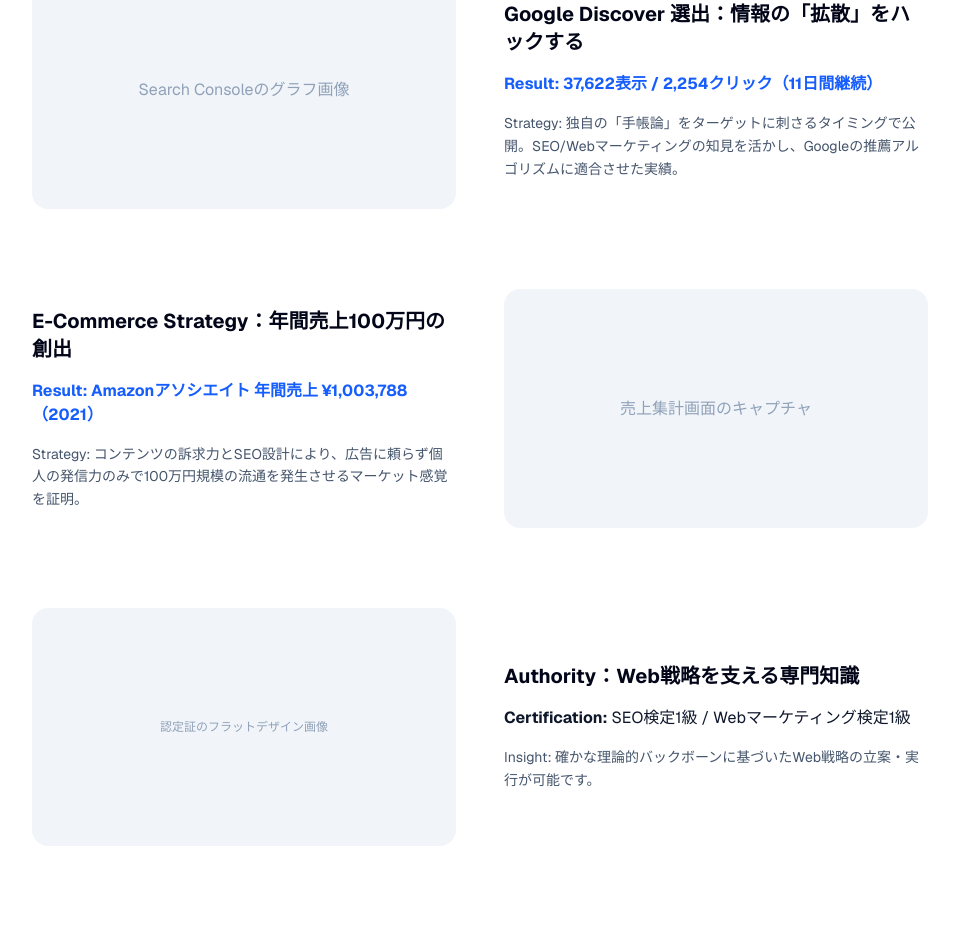
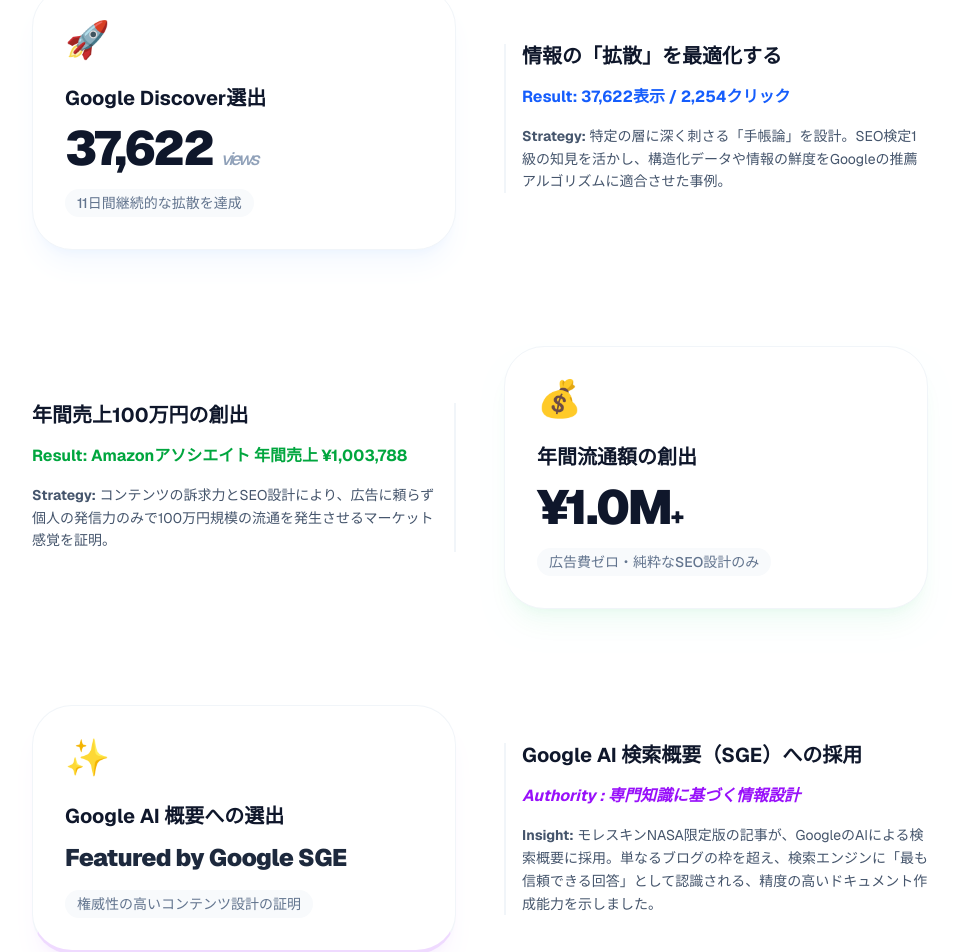
Before and after one commit to watataku-sketch/my-portfolio, a Next.js app: page /works in a window 1280 px wide. Shown: the part 7120-8072 px from the top of the page, without its empty margins (160-1119 px from the left). Built offline with nearby package versions, Linux system fonts and the light colour scheme.

Commit message:
feat: complete Portfolio Works page

```diff
--- a/src/app/works/page.tsx
+++ b/src/app/works/page.tsx
@@ -267,49 +267,91 @@ export default function WorksPage() {
   </div>
 </section>
 
-          {/* --- Section: Digital Impact --- */}
+  {/* --- Section: Digital Impact & Strategy --- */}
 <section className="mb-32">
-            <h2 className="text-3xl font-extrabold mb-12 tracking-tight flex flex-col gap-2 text-slate-950">
-              <span className="flex items-center gap-3">
+  <div className="flex flex-col gap-2 mb-16">
+    <h2 className="text-3xl font-extrabold tracking-tight text-slate-950 flex items-center gap-3">
       <span className="text-blue-600">📈</span> Digital Impact & Strategy
-             </span>
-              <span className="text-lg md:text-xl font-medium text-slate-500 tracking-normal">
+    </h2>
+    <p className="text-lg text-slate-500 font-medium">
       デジタル・インパクトと戦略：「数字」と「戦略」で示す構築力
-            </span>
-            </h2>
-            <div className="space-y-20">
+    </p>
+  </div>
+
+  <div className="space-y-24">
+
+    {/* 01. Google Discover (左にカード / 右にテキスト) */}
     <div className="grid grid-cols-1 md:grid-cols-2 gap-12 items-center">
-                <div className="bg-slate-100 aspect-video rounded-2xl flex items-center justify-center text-slate-400">Search Consoleのグラフ画像</div>
-                <div>
-                  <h4 className="font-bold text-xl mb-4 text-slate-950">Google Discover 選出：情報の「拡散」をハックする</h4>
-                  <p className="text-blue-600 font-bold mb-4">Result: 37,622表示 / 2,254クリック（11日間継続）</p>
+      <div className="p-8 bg-white rounded-[40px] border border-slate-100 shadow-xl shadow-blue-500/5 transition-all hover:shadow-blue-500/10">
+        <div className="text-blue-600 text-4xl mb-6">🚀</div>
+        <h4 className="font-bold text-xl mb-3 text-slate-900">Google Discover選出</h4>
+        <p className="text-5xl font-black text-slate-900 mb-4 tracking-tighter">
+          37,622 <span className="text-lg font-medium text-slate-400 italic">views</span>
+        </p>
+        <p className="text-sm text-slate-500 font-medium bg-slate-50 inline-block px-3 py-1 rounded-full">
+          11日間継続的な拡散を達成
+        </p>
+      </div>
+
+      <div className="space-y-4 pl-4 border-l-2 border-slate-100">
+        <h4 className="text-xl font-bold text-slate-900 leading-tight">
+          情報の「拡散」を最適化する
+        </h4>
+        <p className="text-blue-600 font-bold">Result: 37,622表示 / 2,254クリック</p>
         <p className="text-sm text-slate-600 leading-relaxed">
-                    Strategy: 独自の「手帳論」をターゲットに刺さるタイミングで公開。SEO/Webマーケティングの知見を活かし、Googleの推薦アルゴリズムに適合させた実績。
+          <strong>Strategy:</strong> 特定の層に深く刺さる「手帳論」を設計。SEO検定1級の知見を活かし、構造化データや情報の鮮度をGoogleの推薦アルゴリズムに適合させた事例。
         </p>
       </div>
     </div>
 
+    {/* 02. E-Commerce (左にテキスト / 右にカード) */}
     <div className="grid grid-cols-1 md:grid-cols-2 gap-12 items-center">
-                <div className="order-2 md:order-1">
-                  <h4 className="font-bold text-xl mb-4 text-slate-950">E-Commerce Strategy：年間売上100万円の創出</h4>
-                  <p className="text-blue-600 font-bold mb-4">Result: Amazonアソシエイト 年間売上 ¥1,003,788（2021）</p>
+      <div className="order-2 md:order-1 space-y-4 pr-4 border-r-2 border-slate-100">
+        <h4 className="text-xl font-bold text-slate-900 leading-tight">
+          年間売上100万円の創出
+        </h4>
+        <p className="text-green-600 font-bold">Result: Amazonアソシエイト 年間売上 ¥1,003,788</p>
         <p className="text-sm text-slate-600 leading-relaxed">
-                    Strategy: コンテンツの訴求力とSEO設計により、広告に頼らず個人の発信力のみで100万円規模の流通を発生させるマーケット感覚を証明。
+          <strong>Strategy:</strong> コンテンツの訴求力とSEO設計により、広告に頼らず個人の発信力のみで100万円規模の流通を発生させるマーケット感覚を証明。
         </p>
       </div>
-                <div className="bg-slate-100 aspect-video rounded-2xl flex items-center justify-center text-slate-400 order-1 md:order-2">売上集計画面のキャプチャ</div>
-              </div>
 
-              <div className="grid grid-cols-1 md:grid-cols-2 gap-12 items-center">
-                <div className="bg-slate-100 aspect-video rounded-2xl flex items-center justify-center text-slate-400 text-center p-4 text-xs">認定証のフラットデザイン画像</div>
-                <div>
-                  <h4 className="font-bold text-xl mb-4 text-slate-950">Authority：Web戦略を支える専門知識</h4>
-                  <p className="mb-4"><strong>Certification:</strong> SEO検定1級 / Webマーケティング検定1級</p>
-                  <p className="text-sm text-slate-600 leading-relaxed">
-                    Insight: 確かな理論的バックボーンに基づいたWeb戦略の立案・実行が可能です。
+      <div className="order-1 md:order-2 p-8 bg-white rounded-[40px] border border-slate-100 shadow-xl shadow-green-500/5 transition-all hover:shadow-green-500/10">
+        <div className="text-green-600 text-4xl mb-6">💰</div>
+        <h4 className="font-bold text-xl mb-3 text-slate-900">年間流通額の創出</h4>
+        <p className="text-5xl font-black text-slate-900 mb-4 tracking-tighter">
+          ¥1.0M<span className="text-2xl">+</span>
+        </p>
+        <p className="text-sm text-slate-500 font-medium bg-slate-50 inline-block px-3 py-1 rounded-full">
+          広告費ゼロ・純粋なSEO設計のみ
         </p>
       </div>
     </div>
+
+    {/* 03. Authority / NASA (左にカード / 右にテキスト) */}
+    <div className="grid grid-cols-1 md:grid-cols-2 gap-12 items-center">
+      <div className="p-8 bg-white rounded-[40px] border border-slate-100 shadow-xl shadow-purple-500/5 transition-all hover:shadow-purple-500/10 border-b-4 border-b-purple-500/20">
+        <div className="text-purple-600 text-4xl mb-6">✨</div>
+        <h4 className="font-bold text-xl mb-3 text-slate-900">Google AI 概要への選出</h4>
+        <p className="text-2xl font-black text-slate-800 mb-4 tracking-tight">
+          Featured by Google SGE
+        </p>
+        <p className="text-sm text-slate-500 font-medium bg-slate-50 inline-block px-3 py-1 rounded-full">
+          権威性の高いコンテンツ設計の証明
+        </p>
+      </div>
+
+      <div className="space-y-4 pl-4 border-l-2 border-slate-100">
+        <h4 className="text-xl font-bold text-slate-900 leading-tight">
+          Google AI 検索概要（SGE）への採用
+        </h4>
+        <p className="text-purple-600 font-bold italic">Authority : 専門知識に基づく情報設計</p>
+        <p className="text-sm text-slate-600 leading-relaxed">
+          <strong>Insight:</strong> モレスキンNASA限定版の記事が、GoogleのAIによる検索概要に採用。単なるブログの枠を超え、検索エンジンに「最も信頼できる回答」として認識される、精度の高いドキュメント作成能力を示しました。
+        </p>
+      </div>
+    </div>
+
   </div>
 </section>
 
```
Lines whose indentation alone changed are shown as unchanged.
